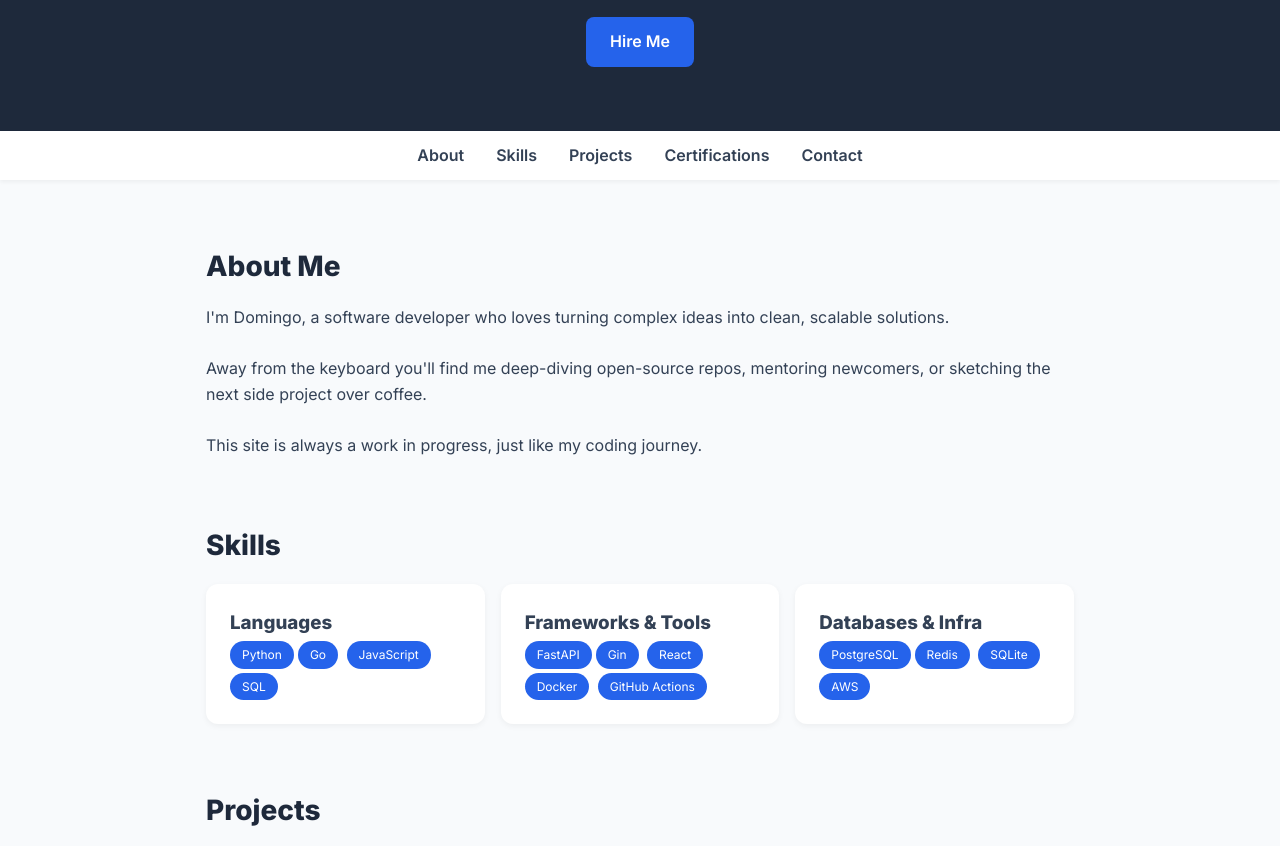
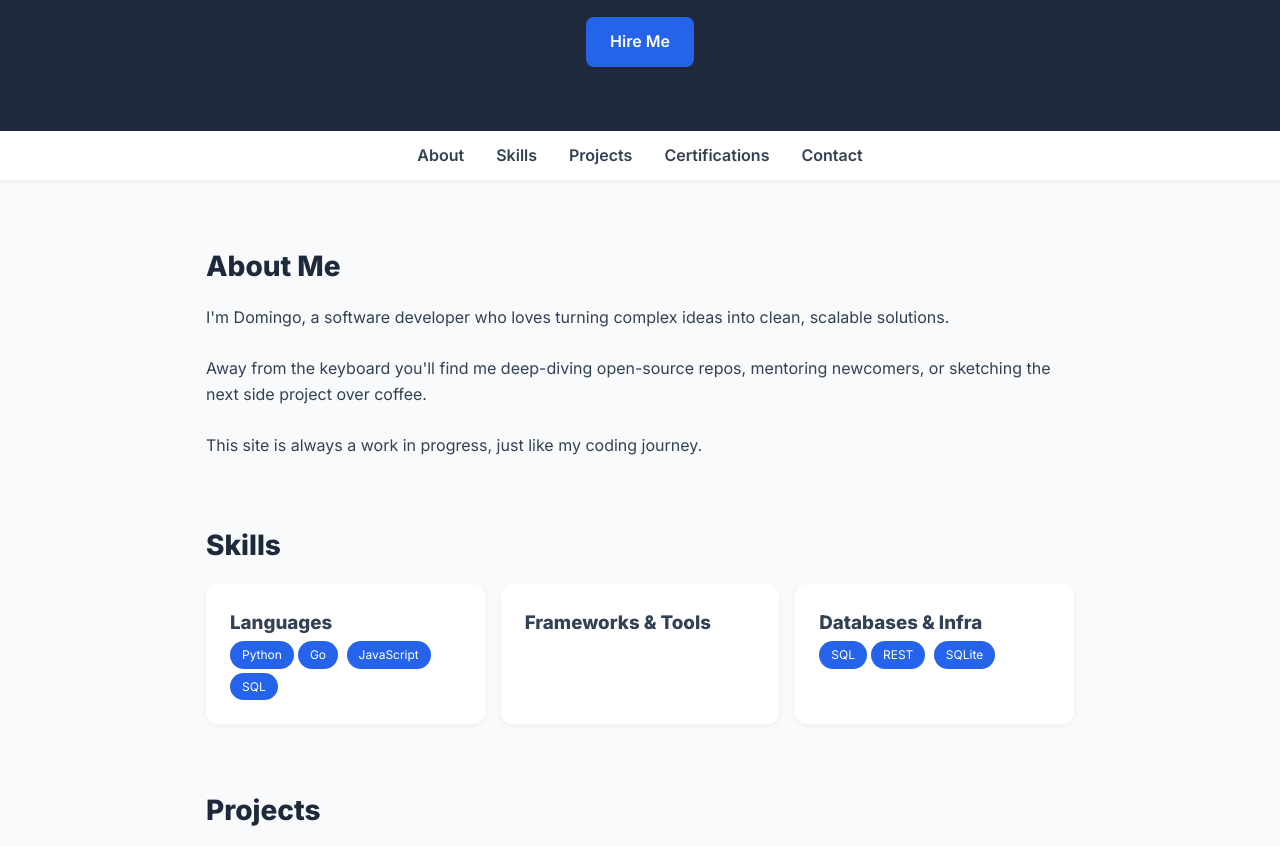
Before and after one commit to domingomesa/domingomesa.github.io, a plain HTML site: page index.html in a window 1280 px wide. Shown: the part 174-1020 px from the top of the page. Drawn offline with Linux system fonts and the light colour scheme.

Commit message:
changeed skills seection

```diff
--- a/index.html
+++ b/index.html
@@ -52,15 +52,15 @@
 
       <div class="card">
         <h3>Frameworks &amp; Tools</h3>
-        <span class="badge">FastAPI</span><span class="badge">Gin</span>
+        <!--<span class="badge">FastAPI</span><span class="badge">Gin</span>
         <span class="badge">React</span><span class="badge">Docker</span>
-        <span class="badge">GitHub Actions</span>
+        <span class="badge">GitHub Actions</span>-->
       </div>
 
       <div class="card">
         <h3>Databases &amp; Infra</h3>
-        <span class="badge">PostgreSQL</span><span class="badge">Redis</span>
-        <span class="badge">SQLite</span><span class="badge">AWS</span>
+        <span class="badge">SQL</span><span class="badge">REST</span>
+        <span class="badge">SQLite</span>
       </div>
     </div>
   </section>
```
